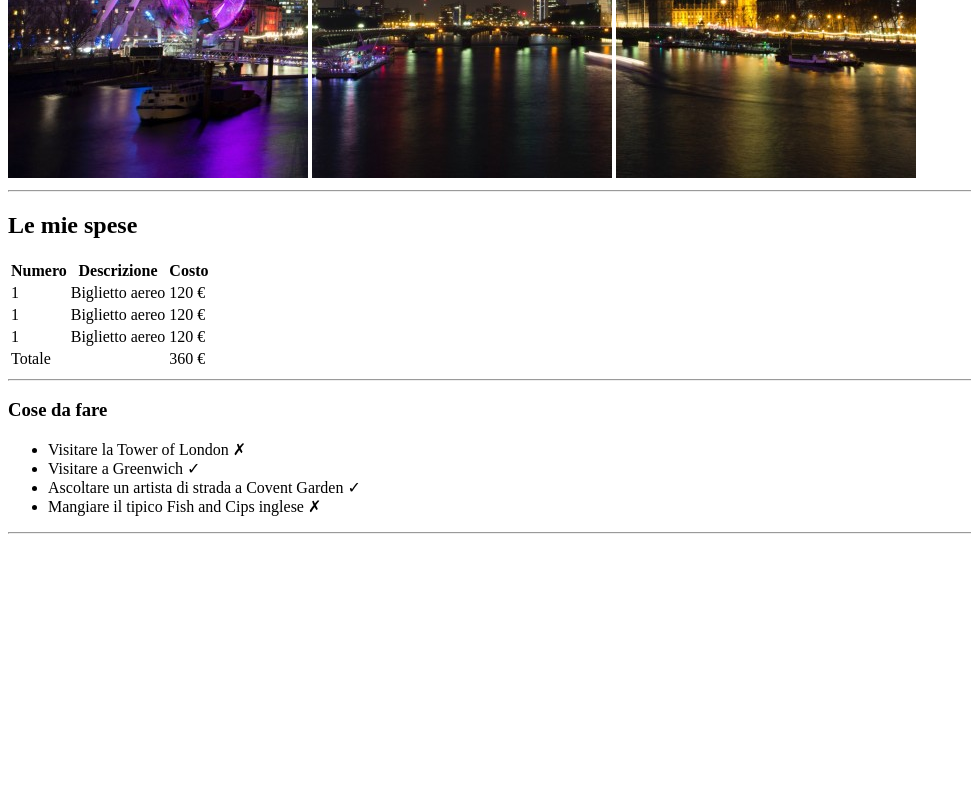
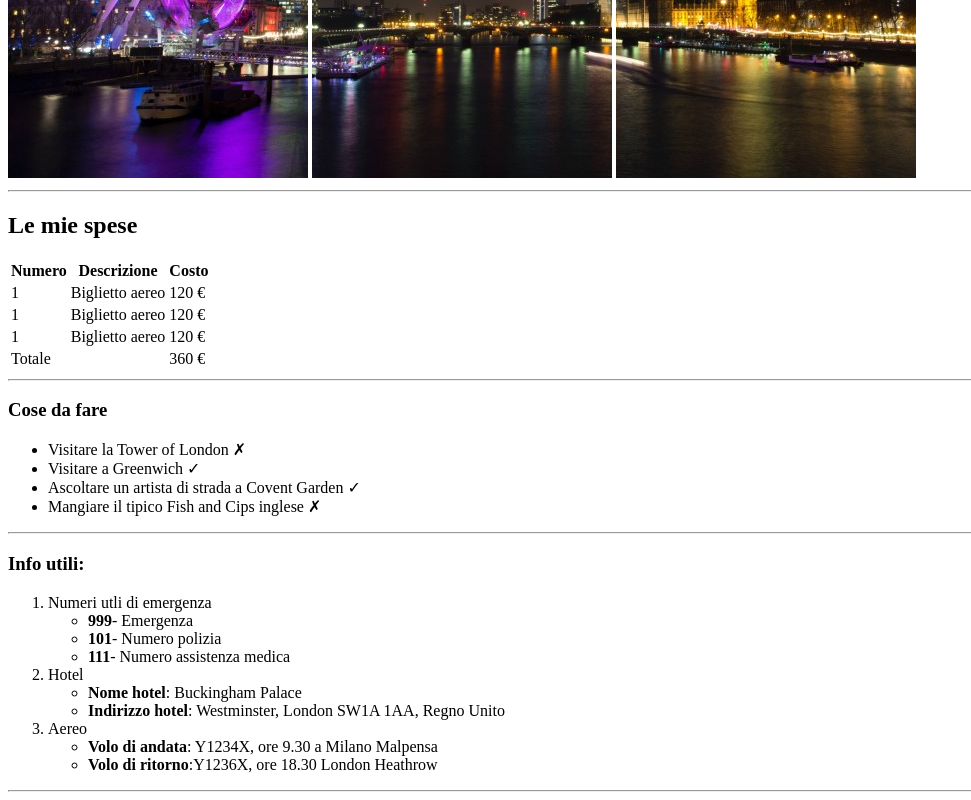
Before and after one commit to carmelocammalleri/html-london-trip, a plain HTML site: page index.html in a window 1280 px wide. Shown: the part 502-1302 px from the top of the page, without its empty margins (0-971 px from the left). Before the commit the page ends 1044 px from the top, so only its background shows below. Drawn offline with Linux system fonts and the light colour scheme.

Commit message:
Info section

```diff
--- a/index.html
+++ b/index.html
@@ -67,7 +67,7 @@
 
     </section>
 
-          <!-- Lista cose da fare -->
+    <!-- Lista cose da fare -->
 
     <section>
 
@@ -86,6 +86,44 @@
 
     </section>
 
+    <!-- Lista Info -->
+
+    <section>
+
+      <h3>Info utili:</h3>
+
+      <ol>
+        <li>
+          Numeri utli di emergenza
+          <ul>
+            <li><strong>999</strong>- Emergenza</li>
+            <li><strong>101</strong>- Numero polizia</li>
+            <li><strong>111</strong>- Numero assistenza medica</li>
+          </ul>
+        </li>
+
+        <li>
+          Hotel
+          <ul>
+            <li><strong>Nome hotel</strong>: Buckingham Palace</li>
+            <li><strong>Indirizzo hotel</strong>: Westminster, London SW1A 1AA, Regno Unito</li>
+          </ul>
+        </li>
+
+        <li>
+          Aereo
+          <ul>
+            <li><strong>Volo di andata</strong>: Y1234X, ore 9.30 a Milano Malpensa</li>
+            <li><strong>Volo di ritorno</strong>:Y1236X, ore 18.30 London Heathrow</li>
+          </ul>
+        </li>
+
+      </ol>
+
+      <hr>
+
+    </section>
+
 
   </main>
 </body>
```
